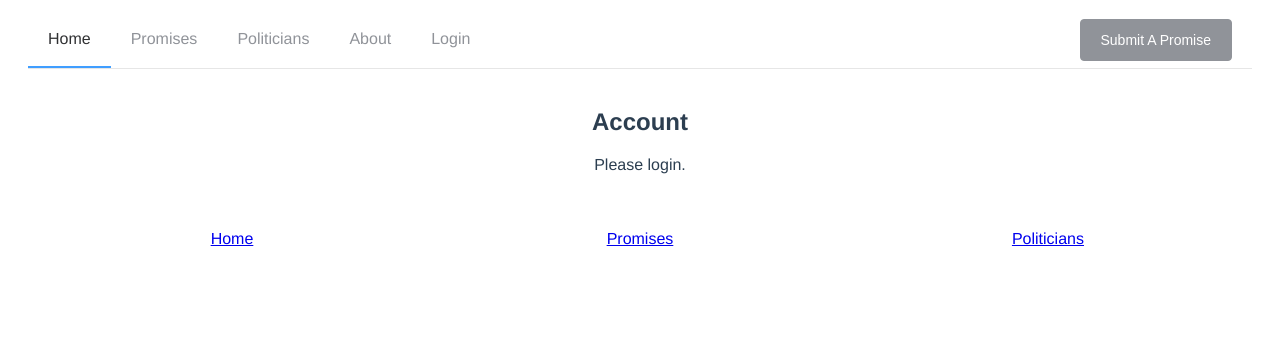
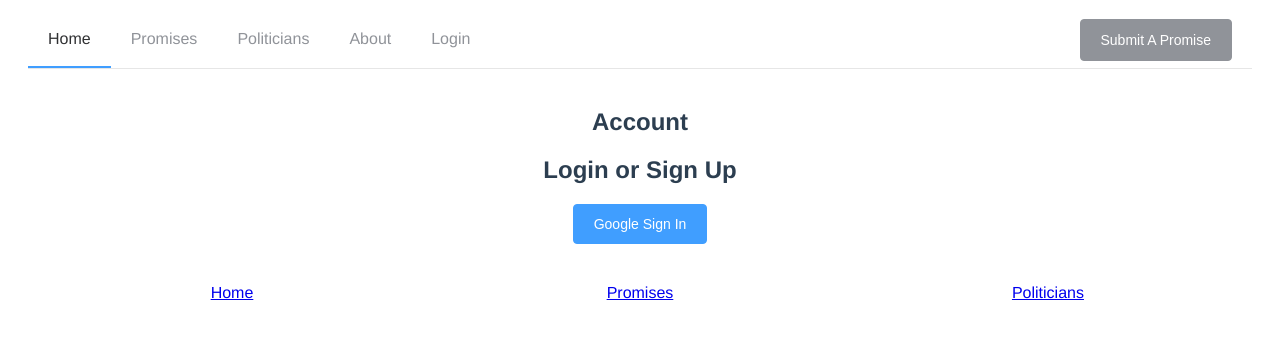
Before and after one commit to openpromisesmy/ui, a Vue app: page /account in a window 1280 px wide. Shown: the top 338 px of the page. Built offline with nearby package versions, Linux system fonts and the light colour scheme.

Commit message:
insert Auth into Account

```diff
--- a/src/components/Account.vue
+++ b/src/components/Account.vue
@@ -1,13 +1,16 @@
 <template>
   <main class="account">
       <h1>Account</h1>
-      <p>{{ authenticated ? `Logged in as ${email}` : 'Please login.' }}</p>
+      <Auth v-if="!this.$store.state.user.authenticated"></Auth>
   </main>
 </template>
 
 <script>
+import Auth from '@/components/Auth'
+
 export default {
   name: 'Account',
+  components: { Auth },
   data () {
     return {
       authenticated: this.$store.state.user.authenticated,
--- a/src/components/Auth.vue
+++ b/src/components/Auth.vue
@@ -30,10 +30,5 @@ export default {
 }
 </script>
 
-<style scoped>
-.auth {
-  border: 0.5px solid grey;
-  border-radius: 5px;
-  padding: 20px 0;
-}
+<style>
 </style>
```
